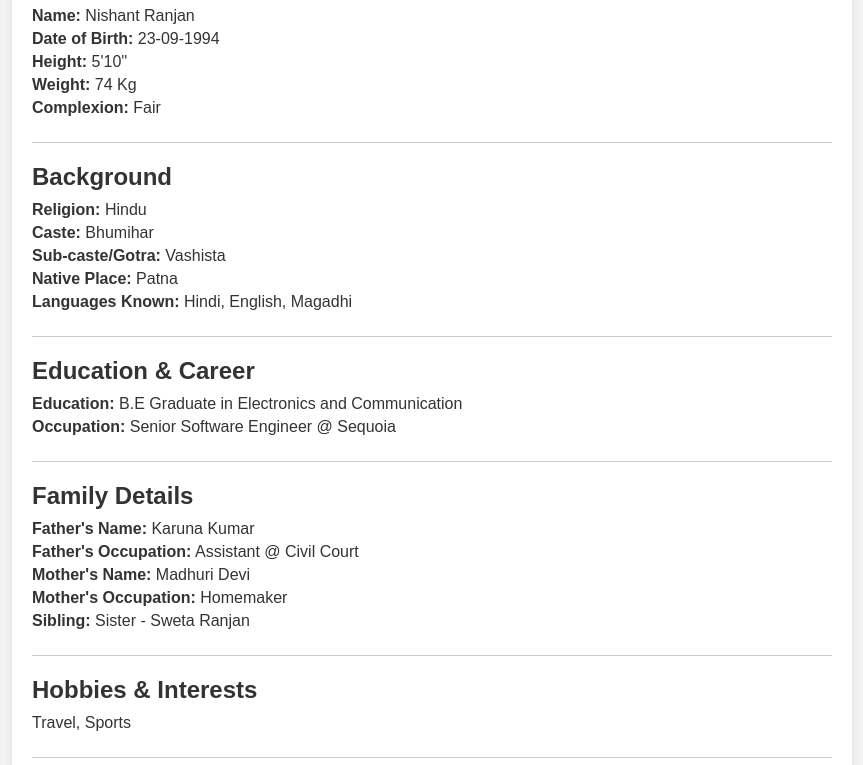
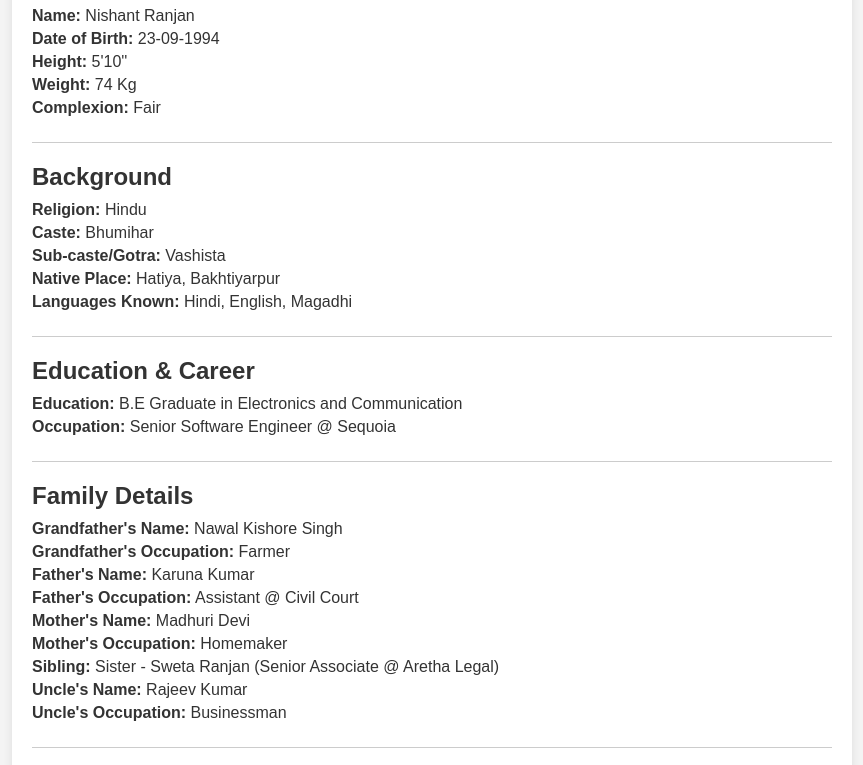
Before and after one commit to nish4033/Biodata_Nishant, a plain HTML site: page index.html in a window 1280 px wide. Shown: the part 149-914 px from the top of the page, without its empty margins (208-1071 px from the left). Drawn offline with Linux system fonts and the light colour scheme.

Commit message:
Update index.html

```diff
--- a/index.html
+++ b/index.html
@@ -63,7 +63,7 @@
       <p><strong>Religion:</strong> Hindu</p>
       <p><strong>Caste:</strong> Bhumihar</p>
       <p><strong>Sub-caste/Gotra:</strong> Vashista</p>
-      <p><strong>Native Place:</strong> Patna</p>
+      <p><strong>Native Place:</strong> Hatiya, Bakhtiyarpur</p>
       <p><strong>Languages Known:</strong> Hindi, English, Magadhi</p>
     </div>
   </div>
@@ -79,11 +79,15 @@
   <div class="section">
     <div class="section-heading">Family Details</div>
     <div class="details">
+      <p><strong>Grandfather's Name:</strong> Nawal Kishore Singh</p>
+      <p><strong>Grandfather's Occupation:</strong> Farmer</p>
       <p><strong>Father's Name:</strong> Karuna Kumar</p>
       <p><strong>Father's Occupation:</strong> Assistant @ Civil Court</p>
       <p><strong>Mother's Name:</strong> Madhuri Devi</p>
       <p><strong>Mother's Occupation:</strong> Homemaker</p>
-      <p><strong>Sibling:</strong> Sister - Sweta Ranjan</p>
+      <p><strong>Sibling:</strong> Sister - Sweta Ranjan (Senior Associate @ Aretha Legal)</p>
+      <p><strong>Uncle's Name:</strong> Rajeev Kumar</p>
+      <p><strong>Uncle's Occupation:</strong> Businessman</p>
     </div>
   </div>
 
```
